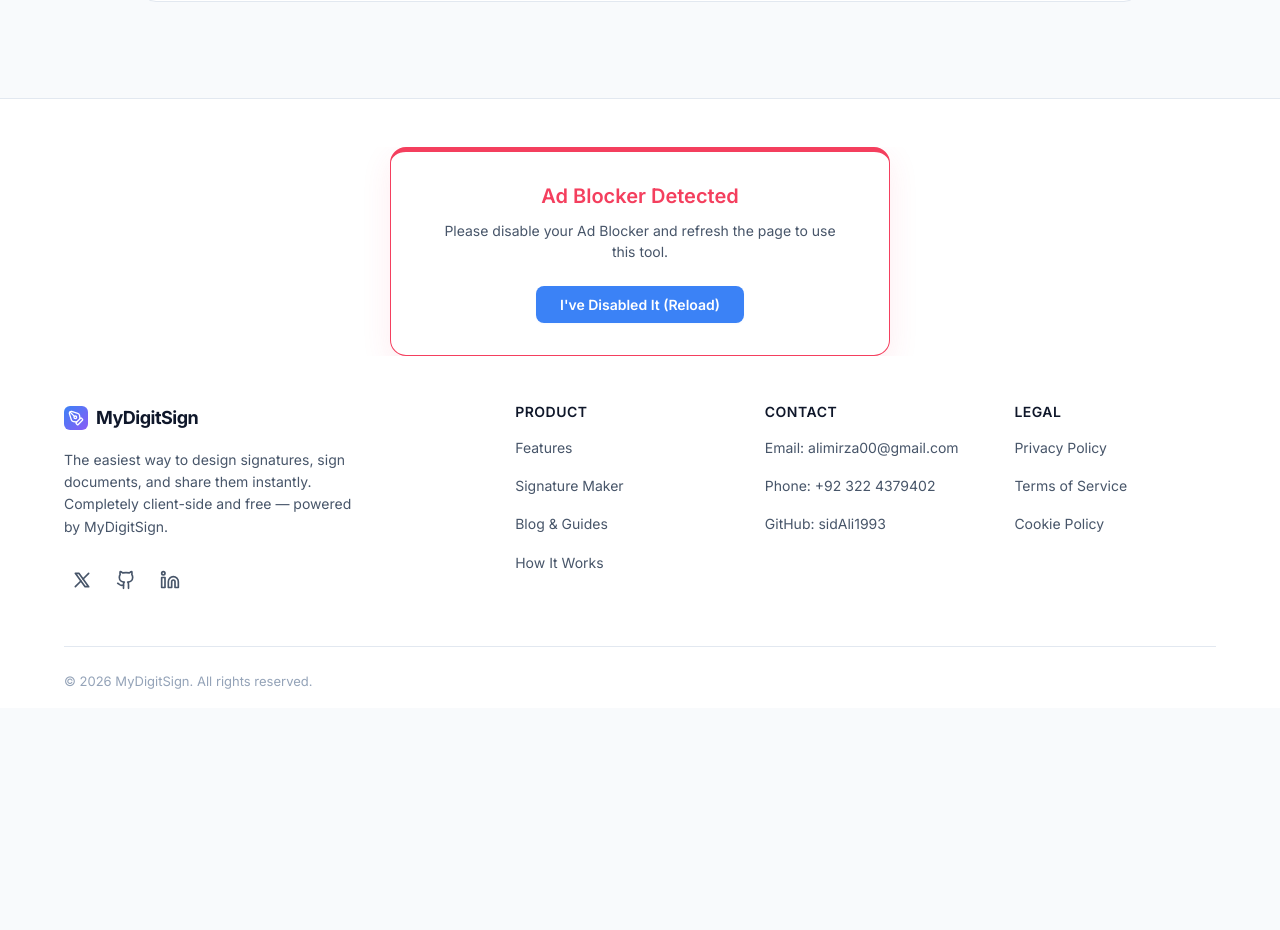
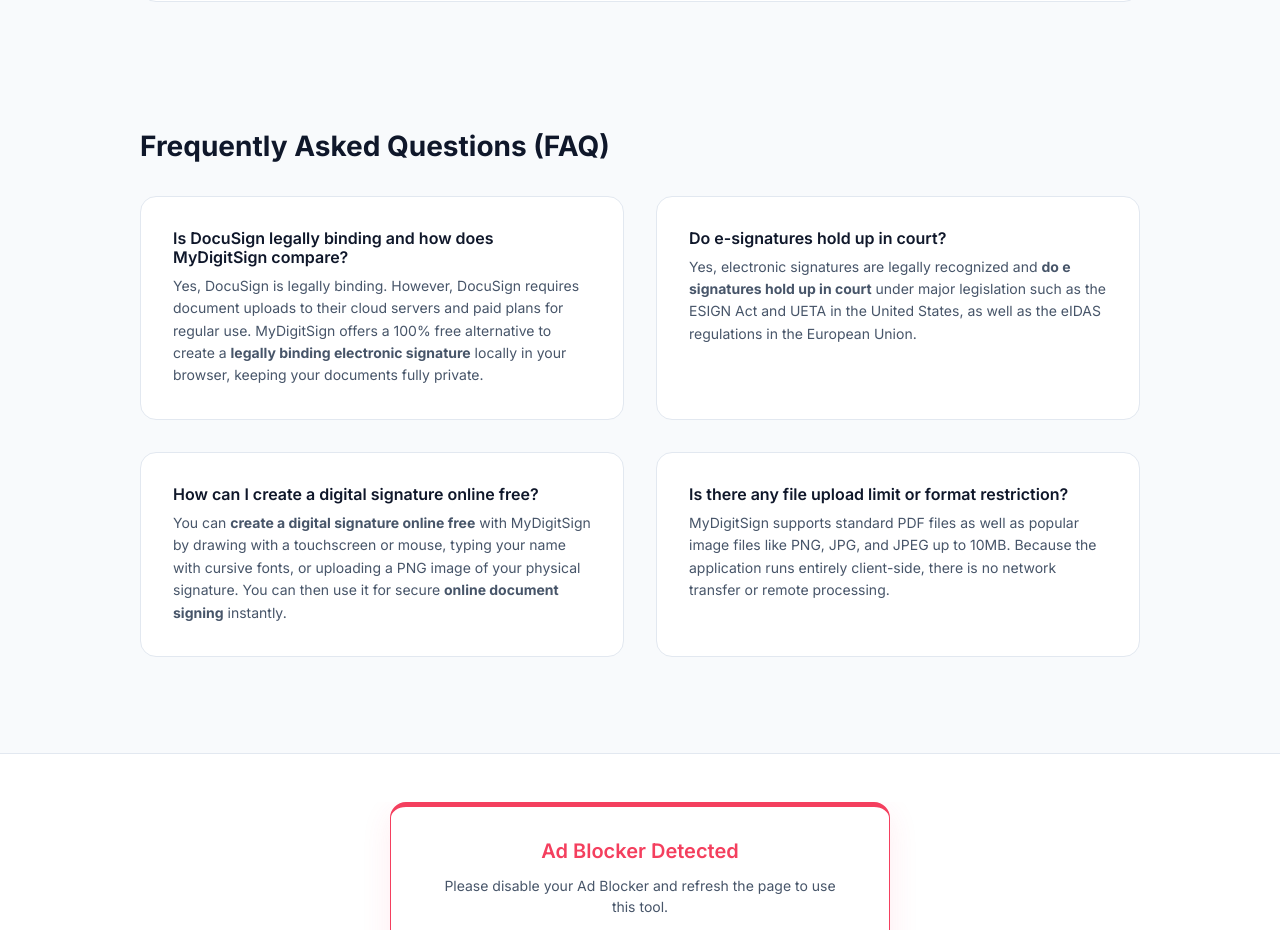
Before and after one commit to sidAli1993/signflow, a Next.js app: page / in a window 1280 px wide. Shown: the part 4287-5217 px from the top of the page. Before the commit the page ends 4995 px from the top, so only its background shows below. Built offline with nearby package versions, Linux system fonts and the light colour scheme; no server answers.

Commit message:
feat: optimize SEO with Search Console keywords and FAQ section

```diff
--- a/src/app/layout.tsx
+++ b/src/app/layout.tsx
@@ -11,31 +11,56 @@
   },
   description: "Sign PDFs and documents online for free. Draw, type, or upload your signature. 100% browser-based — your files never leave your device. No registration required.",
   keywords: [
+    "pdf signature free",
+    "digit sign",
+    "sign a document online",
+    "free online signature",
+    "create digital signature pdf",
+    "legal electronic signature",
+    "free digital signature certificate",
+    "digital signature tool",
+    "document signer",
+    "create pdf signature",
+    "digital sign tool",
+    "online signing",
+    "digital signature pdf download",
+    "e signature pdf online",
+    "free pdf e signature",
+    "sign documents online free",
+    "sign online signature",
+    "online document signer",
+    "free signing documents online",
+    "free online document signing",
+    "sign pdf documents free",
+    "sign document online free",
+    "free e sign",
+    "online pdf editor signature",
+    "digitally sign pdf online",
+    "e sign online",
+    "sign pdf free online",
+    "pdf signer online",
+    "free sign documents online",
+    "sign digitally online",
+    "signature pdf online",
+    "is docusign legally binding",
+    "pdf online sign",
+    "sign pdf online free",
+    "do e signatures hold up in court",
+    "free electronic signature pdf",
+    "pdf signature online free",
+    "pdf signer free",
+    "legally binding electronic signature",
+    "create digital signature online free",
     "free pdf signer",
-    "sign pdf online free",
-    "online signature tool",
     "digital signature maker",
     "electronic signature free",
     "draw signature online",
     "pdf signing tool no upload",
-    "sign document online",
     "e-sign pdf free",
     "browser based pdf signer",
     "create digital signature",
     "sign pdf without account",
-    "mydigitsign",
-    "digit sign",
-    "free digital signature certificate",
-    "digital sign",
-    "pdf signature free",
-    "pdf signer online",
-    "sign digitally online",
-    "pdf online sign",
-    "pdf signature online free",
-    "pdf signer free",
-    "free online signature",
-    "online pdf editor signature",
-    "free e sign"
+    "mydigitsign"
   ],
   authors: [{ name: "MyDigitSign Team" }],
   creator: "MyDigitSign",
@@ -195,6 +220,30 @@
             "@type": "Answer",
             "text": "Once you have placed your signature on the PDF, simply click the Download button to download your signed digital signature PDF instantly to your device. There is no waiting time or email registration required."
           }
+        },
+        {
+          "@type": "Question",
+          "name": "Is DocuSign legally binding and how does it compare to MyDigitSign?",
+          "acceptedAnswer": {
+            "@type": "Answer",
+            "text": "Yes, DocuSign is legally binding. However, DocuSign requires paid plans and document uploads to their cloud. MyDigitSign provides a completely free alternative to generate a legally binding electronic signature without uploads, registration, or cost."
+          }
+        },
+        {
+          "@type": "Question",
+          "name": "Do e-signatures hold up in court?",
+          "acceptedAnswer": {
+            "@type": "Answer",
+            "text": "Yes, e-signatures hold up in court. Under laws like the ESIGN Act in the US and eIDAS regulations in the European Union, a legally binding electronic signature carries the same weight as a traditional pen-and-paper signature for most business, financial, and legal agreements."
+          }
+        },
+        {
+          "@type": "Question",
+          "name": "How can I create a digital signature online free?",
+          "acceptedAnswer": {
+            "@type": "Answer",
+            "text": "You can create a digital signature online free using MyDigitSign. Simply draw your signature, type it using elegant fonts, or upload an image. Once created, you can instantly use it for free online document signing and download the signed PDF locally."
+          }
         }
       ]
     },
--- a/src/app/page.module.css
+++ b/src/app/page.module.css
@@ -572,6 +572,52 @@
   color: var(--color-text);
 }
 
+
+/* FAQ Section */
+.seoFaq {
+  display: flex;
+  flex-direction: column;
+  gap: var(--space-xl);
+  margin-top: var(--space-xl);
+}
+
+.seoFaqTitle {
+  font-size: clamp(20px, 2.5vw, 28px);
+  font-weight: 700;
+  color: var(--color-text);
+  margin: 0;
+}
+
+.seoFaqGrid {
+  display: grid;
+  grid-template-columns: repeat(2, 1fr);
+  gap: var(--space-xl);
+}
+
+.faqItem {
+  background: var(--color-bg-secondary);
+  border: 1px solid var(--color-border);
+  border-radius: var(--radius-xl);
+  padding: var(--space-xl);
+  display: flex;
+  flex-direction: column;
+  gap: var(--space-sm);
+}
+
+.faqItem h3 {
+  font-size: 16px;
+  font-weight: 600;
+  color: var(--color-text);
+  margin: 0;
+}
+
+.faqItem p {
+  font-size: 14px;
+  color: var(--color-text-secondary);
+  line-height: 1.6;
+  margin: 0;
+}
+
 /* Responsive */
 @media (max-width: 768px) {
   .seoHero {
@@ -594,4 +640,8 @@
     font-size: 12px;
     padding: 5px 10px;
   }
+
+  .seoFaqGrid {
+    grid-template-columns: 1fr;
+  }
 }
--- a/src/app/page.tsx
+++ b/src/app/page.tsx
@@ -10,35 +10,58 @@
   description:
     'Sign PDFs and documents online for free. Draw, type, or upload your signature. 100% browser-based — your files never leave your device. No account required.',
   keywords: [
+    'pdf signature free',
+    'digit sign',
+    'sign a document online',
+    'free online signature',
+    'create digital signature pdf',
+    'legal electronic signature',
+    'free digital signature certificate',
+    'digital signature tool',
+    'document signer',
+    'create pdf signature',
+    'digital sign tool',
+    'online signing',
+    'digital signature pdf download',
+    'e signature pdf online',
+    'free pdf e signature',
+    'sign documents online free',
+    'sign online signature',
+    'online document signer',
+    'free signing documents online',
+    'free online document signing',
+    'sign pdf documents free',
+    'sign document online free',
+    'free e sign',
+    'online pdf editor signature',
+    'digitally sign pdf online',
+    'e sign online',
+    'sign pdf free online',
+    'pdf signer online',
+    'free sign documents online',
+    'sign digitally online',
+    'signature pdf online',
+    'is docusign legally binding',
+    'pdf online sign',
+    'sign pdf online free',
+    'do e signatures hold up in court',
+    'free electronic signature pdf',
+    'pdf signature online free',
+    'pdf signer free',
+    'legally binding electronic signature',
+    'create digital signature online free',
     'free pdf signer',
-    'sign pdf online free',
-    'online signature tool',
     'digital signature maker',
     'electronic signature free',
     'draw signature online',
     'pdf signing tool no upload',
-    'sign document online',
     'e-sign pdf free',
     'browser based pdf signer',
     'create digital signature',
     'sign pdf without account',
-    'pdf signature free',
-    'digit sign',
-    'sign a document online',
-    'document signer',
-    'digital sign tool',
-    'digital signature pdf download',
-    'sign pdf documents free',
-    'free e sign',
-    'online pdf editor signature',
-    'sign pdf free online',
-    'pdf signer online',
-    'sign digitally online',
-    'pdf online sign',
-    'pdf signature online free',
-    'pdf signer free',
-    'free online signature'
+    'mydigitsign'
   ],
+
   alternates: {
     canonical: 'https://mydigitsign.com',
   },
@@ -182,6 +205,37 @@
               <li>✅ <strong>No registration needed</strong> — open and sign in under 60 seconds</li>
             </ul>
           </div>
+
+          {/* FAQ Section */}
+          <div className={styles.seoFaq}>
+            <h2 className={styles.seoFaqTitle}>Frequently Asked Questions (FAQ)</h2>
+            <div className={styles.seoFaqGrid}>
+              <article className={styles.faqItem}>
+                <h3>Is DocuSign legally binding and how does MyDigitSign compare?</h3>
+                <p>
+                  Yes, DocuSign is legally binding. However, DocuSign requires document uploads to their cloud servers and paid plans for regular use. MyDigitSign offers a 100% free alternative to create a <strong>legally binding electronic signature</strong> locally in your browser, keeping your documents fully private.
+                </p>
+              </article>
+              <article className={styles.faqItem}>
+                <h3>Do e-signatures hold up in court?</h3>
+                <p>
+                  Yes, electronic signatures are legally recognized and <strong>do e signatures hold up in court</strong> under major legislation such as the ESIGN Act and UETA in the United States, as well as the eIDAS regulations in the European Union.
+                </p>
+              </article>
+              <article className={styles.faqItem}>
+                <h3>How can I create a digital signature online free?</h3>
+                <p>
+                  You can <strong>create a digital signature online free</strong> with MyDigitSign by drawing with a touchscreen or mouse, typing your name with cursive fonts, or uploading a PNG image of your physical signature. You can then use it for secure <strong>online document signing</strong> instantly.
+                </p>
+              </article>
+              <article className={styles.faqItem}>
+                <h3>Is there any file upload limit or format restriction?</h3>
+                <p>
+                  MyDigitSign supports standard PDF files as well as popular image files like PNG, JPG, and JPEG up to 10MB. Because the application runs entirely client-side, there is no network transfer or remote processing.
+                </p>
+              </article>
+            </div>
+          </div>
         </div>
       </section>
 
```
